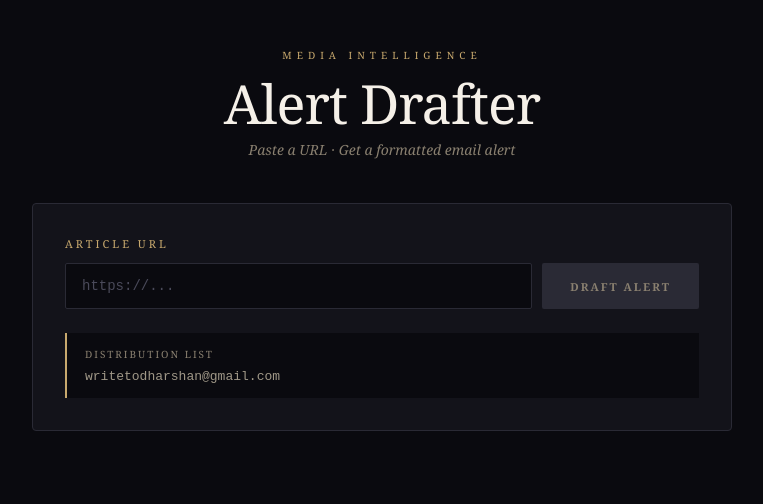
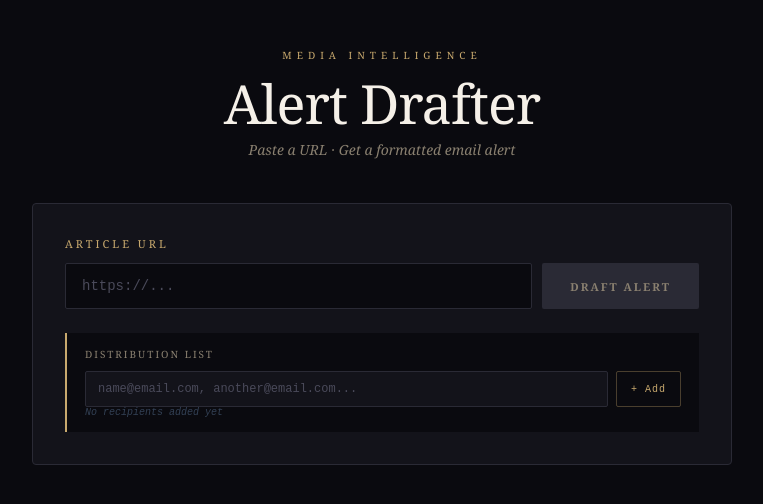
Before and after one commit to writetodharshan-lgtm/alert-drafter, a Next.js app: page / in a window 1280 px wide. Shown: the top 504 px of the page, without its empty margins (258-1021 px from the left). Built offline with nearby package versions, Linux system fonts and the light colour scheme.

Commit message:
Update index.jsx

```diff
--- a/pages/index.jsx
+++ b/pages/index.jsx
@@ -1,18 +1,16 @@
-import { useState } from "react";
-
-const DL = ["writetodharshan@gmail.com"];
-
-function getGmailLink(subject, body) {
-  const to = DL.join(",");
-  return `https://mail.google.com/mail/?view=cm&to=${encodeURIComponent(to)}&su=${encodeURIComponent(subject)}&body=${encodeURIComponent(body)}`;
-}
+import { useState, useRef, useEffect } from "react";
 
 export default function AlertDrafter() {
   const [url, setUrl] = useState("");
+  const [dlInput, setDlInput] = useState("");
+  const [dlList, setDlList] = useState([]);
+  const [dlError, setDlError] = useState("");
   const [loading, setLoading] = useState(false);
+  const [elapsed, setElapsed] = useState(0);
   const [draft, setDraft] = useState(null);
   const [error, setError] = useState("");
   const [copied, setCopied] = useState(false);
+  const timerRef = useRef(null);
 
   const gold = "#c8a96e";
   const dark = "#0a0a0f";
@@ -21,13 +19,37 @@ export default function AlertDrafter() {
   const textDim = "#8a8070";
   const textMid = "#a09888";
   const textLight = "#f5f0e8";
+  const textFaint = "#334155";
+
+  // Email helpers
+  const parseEmails = (raw) => raw.split(/[\s,;]+/).map(s => s.trim()).filter(Boolean);
+  const validateEmail = (e) => /^[^\s@]+@[^\s@]+\.[^\s@]+$/.test(e);
+
+  const addEmails = () => {
+    const parsed = parseEmails(dlInput);
+    const invalid = parsed.filter(e => !validateEmail(e));
+    if (invalid.length) { setDlError("Invalid: " + invalid.join(", ")); return; }
+    if (!parsed.length) { setDlError("Please enter at least one email."); return; }
+    setDlList(dl => [...new Set([...dl, ...parsed])]);
+    setDlInput("");
+    setDlError("");
+  };
+
+  const removeEmail = (email) => setDlList(dl => dl.filter(e => e !== email));
+  const handleDlKey = (e) => { if (e.key === "Enter" || e.key === ",") { e.preventDefault(); addEmails(); } };
+
+  // Cleanup timer
+  useEffect(() => () => { if (timerRef.current) clearInterval(timerRef.current); }, []);
 
   const handleDraft = async () => {
     if (!url.trim()) return;
+    if (!dlList.length) { setError("Please add at least one email to the distribution list."); return; }
     setLoading(true);
     setDraft(null);
     setError("");
     setCopied(false);
+    setElapsed(0);
+    timerRef.current = setInterval(() => setElapsed(e => e + 1), 1000);
     try {
       const res = await fetch("/api/draft", {
         method: "POST",
@@ -40,11 +62,18 @@ export default function AlertDrafter() {
     } catch (e) {
       setError(e.message);
     }
+    clearInterval(timerRef.current);
+    timerRef.current = null;
     setLoading(false);
   };
 
   const getSubject = (d) => `${d.publication}: ${d.headline}`;
   const getBody = (d) => `Date: ${d.date}\nPublication: ${d.publication}\nAuthor: ${d.author}\n${d.url}\n\n${d.headline}\n\n${d.body}`;
+
+  function getGmailLink(subject, body) {
+    const to = dlList.join(",");
+    return `https://mail.google.com/mail/?view=cm&to=${encodeURIComponent(to)}&su=${encodeURIComponent(subject)}&body=${encodeURIComponent(body)}`;
+  }
 
   const handleCopy = () => {
     if (!draft) return;
@@ -80,11 +109,11 @@ export default function AlertDrafter() {
             <input
               type="text" value={url}
               onChange={e => setUrl(e.target.value)}
-              onKeyDown={e => e.key === "Enter" && handleDraft()}
+              onKeyDown={e => e.key === "Enter" && url.trim() && dlList.length && handleDraft()}
               placeholder="https://..."
               style={{ flex: 1, minWidth: "220px", background: dark, border: `1px solid ${border}`, borderRadius: "2px", padding: "14px 16px", color: "#e8e4dc", fontSize: "14px", fontFamily: "monospace", outline: "none" }}
             />
-            <button onClick={handleDraft} disabled={loading || !url.trim()} style={{ background: loading || !url.trim() ? border : gold, color: loading || !url.trim() ? textDim : dark, border: "none", borderRadius: "2px", padding: "14px 28px", fontSize: "11px", letterSpacing: "2px", textTransform: "uppercase", fontFamily: "Georgia, serif", fontWeight: "700", cursor: loading || !url.trim() ? "not-allowed" : "pointer", whiteSpace: "nowrap" }}>
+            <button onClick={handleDraft} disabled={loading || !url.trim() || !dlList.length} style={{ background: loading || !url.trim() || !dlList.length ? border : gold, color: loading || !url.trim() || !dlList.length ? textDim : dark, border: "none", borderRadius: "2px", padding: "14px 28px", fontSize: "11px", letterSpacing: "2px", textTransform: "uppercase", fontFamily: "Georgia, serif", fontWeight: "700", cursor: loading || !url.trim() || !dlList.length ? "not-allowed" : "pointer", whiteSpace: "nowrap" }}>
               {loading ? "Fetching..." : "Draft Alert"}
             </button>
           </div>
@@ -92,7 +121,9 @@ export default function AlertDrafter() {
           {loading && (
             <div style={{ display: "flex", alignItems: "center", gap: "12px", marginBottom: "20px" }}>
               <div style={{ width: "16px", height: "16px", border: `2px solid ${border}`, borderTop: `2px solid ${gold}`, borderRadius: "50%", animation: "spin 0.8s linear infinite", flexShrink: 0 }} />
-              <span style={{ fontSize: "13px", color: textDim, fontStyle: "italic" }}>Fetching full article and drafting alert...</span>
+              <span style={{ fontSize: "13px", color: textDim, fontStyle: "italic" }}>
+                {elapsed < 10 ? "Fetching article..." : elapsed < 25 ? "Extracting content..." : "Almost done..."} {elapsed}s
+              </span>
             </div>
           )}
 
@@ -100,9 +131,35 @@ export default function AlertDrafter() {
             <div style={{ background: "#1a0f0f", border: "1px solid #4a2020", borderRadius: "3px", padding: "14px 18px", color: "#c87070", fontSize: "13px", marginBottom: "20px" }}>⚠ {error}</div>
           )}
 
+          {/* Editable Distribution List */}
           <div style={{ padding: "14px 18px", background: dark, borderLeft: `2px solid ${gold}` }}>
-            <div style={{ fontSize: "10px", color: textDim, letterSpacing: "2px", textTransform: "uppercase", marginBottom: "8px" }}>Distribution List</div>
-            {DL.map(e => <div key={e} style={{ fontSize: "13px", color: textMid, fontFamily: "monospace" }}>{e}</div>)}
+            <div style={{ fontSize: "10px", color: textDim, letterSpacing: "2px", textTransform: "uppercase", marginBottom: "10px" }}>Distribution List</div>
+            <div style={{ display: "flex", gap: "8px", marginBottom: dlList.length ? "10px" : "0" }}>
+              <input
+                type="text"
+                value={dlInput}
+                onChange={e => { setDlInput(e.target.value); setDlError(""); }}
+                onKeyDown={handleDlKey}
+                placeholder="name@email.com, another@email.com..."
+                style={{ flex: 1, background: card, border: `1px solid ${dlError ? "#c87070" : border}`, borderRadius: "2px", padding: "10px 12px", color: "#e8e4dc", fontSize: "12px", fontFamily: "monospace", outline: "none" }}
+              />
+              <button onClick={addEmails}
+                style={{ background: "transparent", border: `1px solid ${gold}55`, color: gold, borderRadius: "2px", padding: "10px 14px", fontSize: "10px", letterSpacing: "1px", fontFamily: "monospace", cursor: "pointer", whiteSpace: "nowrap" }}>
+                + Add
+              </button>
+            </div>
+            {dlError && <div style={{ fontSize: "10px", color: "#c87070", fontFamily: "monospace", marginBottom: "8px" }}>⚠ {dlError}</div>}
+            {dlList.length > 0 && (
+              <div style={{ display: "flex", flexWrap: "wrap", gap: "6px" }}>
+                {dlList.map(e => (
+                  <div key={e} style={{ display: "flex", alignItems: "center", gap: "5px", background: "rgba(200,169,110,0.1)", border: `1px solid ${gold}44`, borderRadius: "20px", padding: "3px 10px", fontSize: "11px", color: gold, fontFamily: "monospace" }}>
+                    {e}
+                    <button onClick={() => removeEmail(e)} style={{ background: "none", border: "none", color: textDim, cursor: "pointer", fontSize: "13px", lineHeight: 1, padding: "0 0 0 4px" }}>x</button>
+                  </div>
+                ))}
+              </div>
+            )}
+            {dlList.length === 0 && <div style={{ fontSize: "10px", color: textFaint, fontFamily: "monospace", fontStyle: "italic" }}>No recipients added yet</div>}
           </div>
         </div>
       )}
@@ -112,6 +169,16 @@ export default function AlertDrafter() {
           <div style={{ background: card, border: `1px solid ${border}`, borderRadius: "4px 4px 0 0", padding: "20px 26px", borderBottom: `1px solid ${gold}44` }}>
             <div style={{ fontSize: "10px", color: gold, letterSpacing: "3px", textTransform: "uppercase", marginBottom: "8px" }}>Subject</div>
             <div style={{ fontSize: "15px", color: textLight, fontWeight: "600", lineHeight: 1.4 }}>{getSubject(draft)}</div>
+          </div>
+
+          {/* To section showing recipients */}
+          <div style={{ background: card, border: `1px solid ${border}`, borderTop: "none", padding: "16px 26px", borderBottom: `1px solid ${border}` }}>
+            <div style={{ fontSize: "10px", color: gold, letterSpacing: "3px", textTransform: "uppercase", marginBottom: "10px" }}>To</div>
+            <div style={{ display: "flex", flexWrap: "wrap", gap: "6px" }}>
+              {dlList.map(e => (
+                <div key={e} style={{ background: "rgba(200,169,110,0.1)", border: `1px solid ${gold}44`, borderRadius: "20px", padding: "3px 10px", fontSize: "11px", color: gold, fontFamily: "monospace" }}>{e}</div>
+              ))}
+            </div>
           </div>
 
           <div style={{ background: card, border: `1px solid ${border}`, borderTop: "none", borderRadius: "0 0 4px 4px", padding: "26px" }}>
```
